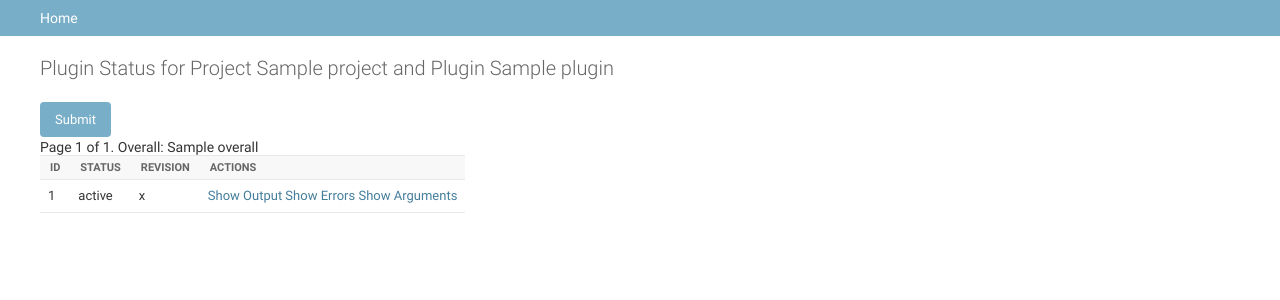
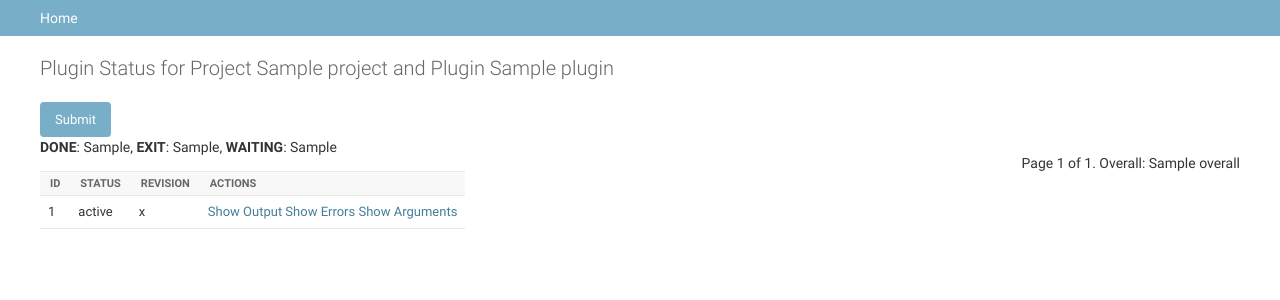
Before and after one commit to smartshark/serverSHARK, a Django app: template templates/smartshark/project/plugin_execution_status.html in a window 1280 px wide. Shown: the part 48-348 px from the top of the page. Run offline with Django 3.2, Linux system fonts and the light colour scheme; tables that the repository leaves empty hold one stand-in row (values such as "Sample post"); the template is opened without the code that fills it: values that come from a table or form of the project are taken from there, most other values are stand-ins (such as "Sample title", 1, 10 or a date in 2020); data that the repository does not hold is empty; parts of the project's set-up code (start-up, migrations or seed data) failed here and were passed over; some libraries are stand-ins or nearby versions.

Commit message:
visualizations and stuff

```diff
--- a/templates/smartshark/frontend/index.html
+++ b/templates/smartshark/frontend/index.html
@@ -1,4 +1,5 @@
 {% extends "smartshark/frontend/base.html" %}
+{% load staticfiles %}
 
 {% block title %}Home{% endblock %}
 
@@ -6,5 +7,7 @@
     <div class="jumbotron">
         <h1>SmartSHARK</h1>
         <p>Welcome to the Homepage of SmartSHARK 2.0</p>
+
     </div>
+    <img align="center" src="{% static "logo.png" %}" class="img-responsive center-block" \>
 {% endblock %}
--- a/templates/smartshark/frontend/visualizations/overview.html
+++ b/templates/smartshark/frontend/visualizations/overview.html
@@ -5,6 +5,12 @@
 {% block title %}Data Overview{% endblock %}
 
 {% block content %}
+    <div class="jumbotron">
+        <h1>Overview of Database Contents</h1>
+        <p>Here are some basic statistics of the contents of the currently used database.</p>
+
+    </div>
+
     <div class="row">
         <div class="panel panel-info">
             <div class="panel-heading">
--- a/templates/smartshark/project/plugin_execution_status.html
+++ b/templates/smartshark/project/plugin_execution_status.html
@@ -6,26 +6,31 @@
     <h1>Plugin Status for Project {{ plugin_execution.project.name }} and Plugin {{ plugin_execution.plugin.name }}</h1>
     <div id="{{ project.name }}_container">
             <form action="" method="get">
-                <div class="row">
-                <div class="span2">
+                <div class="row-fluid">
+                    <div class="span3">
                             {{ filter.form.status.errors }}
                             {{ filter.form.status.label_tag }}
                             {{ filter.form.status }}
                     </div>
-                <div class="span2">
+                    <div class="span3">
                             {{ filter.form.revision_hash.errors }}
                             {{ filter.form.revision_hash.label_tag }}
                             {{ filter.form.revision_hash }}
                     </div>
-
                 </div>
                 <input class="btn btn-info" type="submit" />
             </form>
+            <div class="row-fluid">
+                <div class="span6">
+                    <strong>DONE</strong>: {{ done_jobs }}, <strong>EXIT</strong>: {{ exit_jobs }}, <strong>WAITING</strong>: {{ waiting_jobs }}
+                </div>
 
-
+                <div class="span6" align="right">
                     <span class="current">
                         Page {{ jobs.number }} of {{ jobs.paginator.num_pages }}. Overall: {{ overall }}
                     </span>
+                </div>
+            </div>
         <table id="execution_list" class="table table-striped table-bordered table-hover table-condensed">
             <thead>
                 <th scope="col">
```
Also changed, not shown: smartshark/views/collection.py (+17 -4 lines), smartshark/views/common.py (+8 -5 lines), smartshark/static/logo.png (added). Lines whose indentation alone changed are shown as unchanged.
